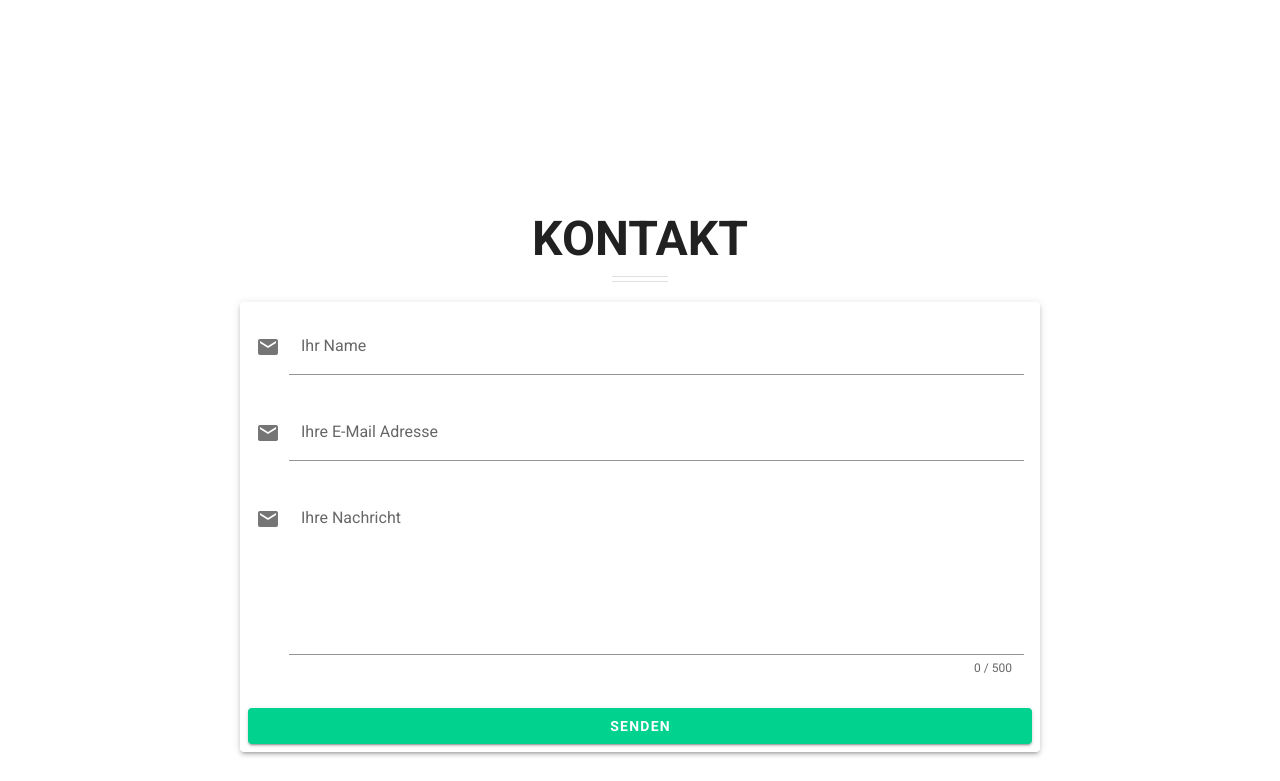
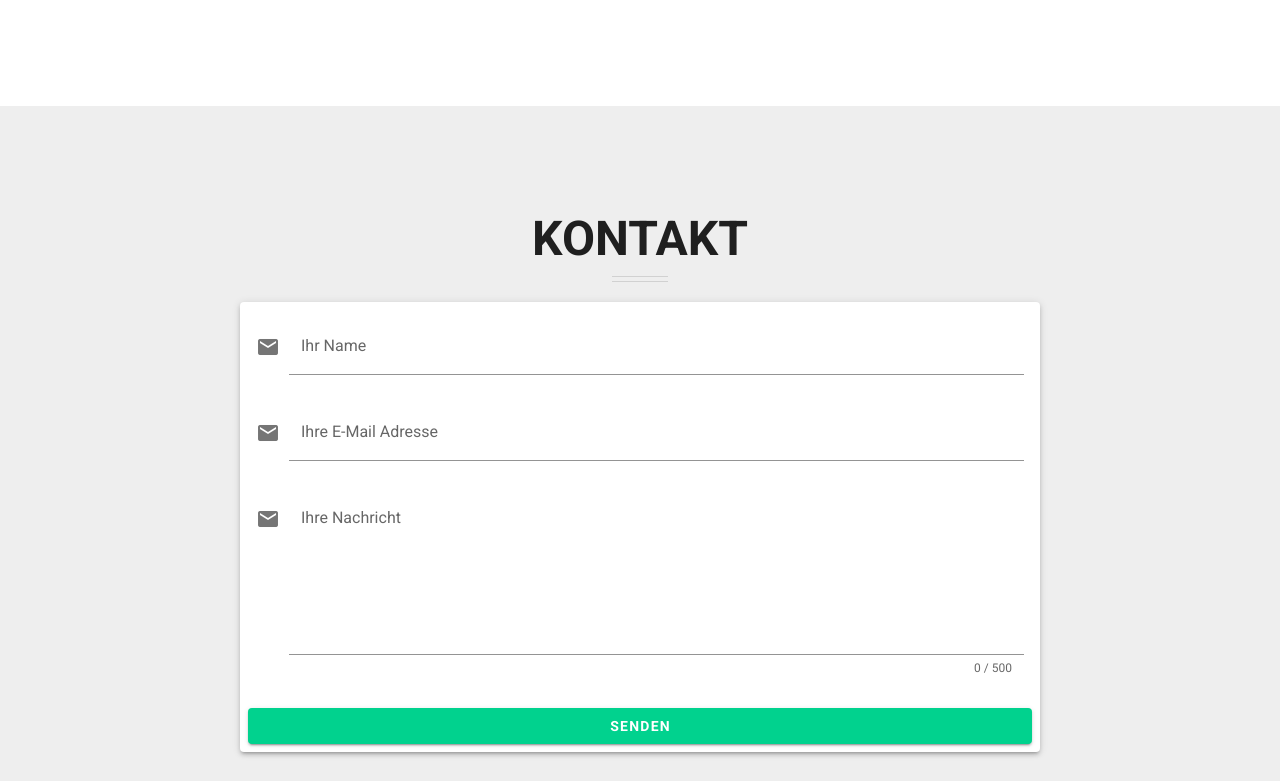
Before and after one commit to jnschbrt/website-portfolio, a Vue app: page / in a window 1280 px wide. Shown: the part 3839-4620 px from the top of the page. Built offline with nearby package versions, Linux system fonts and the light colour scheme; some icons are missing.

Commit message:
contact bg

```diff
--- a/src/components/Contact.vue
+++ b/src/components/Contact.vue
@@ -1,5 +1,5 @@
 <template>
-  <section id="contact">
+  <section id="contact" class="grey lighten-3">
     <div class="py-12"></div>
 
     <v-container class="text-center">
@@ -126,7 +126,7 @@ export default {
   validations: {
     name: { required },
     email: { required, email },
-    message: { required, maxLength: maxLength(500) }
+    message: { required, maxLength: maxLength(500) },
   },
 
   data: () => ({
@@ -135,7 +135,7 @@ export default {
     message: '',
     snackbar: false,
     snackbarText: 'Nachricht gesendet',
-    snackbarTimeout: 6000
+    snackbarTimeout: 6000,
   }),
 
   computed: {
@@ -161,7 +161,7 @@ export default {
       !this.$v.message.required &&
         errors.push('Bitte geben Sie Ihre Nachricht ein')
       return errors
-    }
+    },
   },
 
   methods: {
@@ -176,18 +176,18 @@ export default {
       var form = {
         name: this.name,
         email: this.email,
-        message: this.message
+        message: this.message,
       }
 
       // post form to netlify
       const axiosConfig = {
-        header: { 'Content-Type': 'application/x-www-form-urlencoded' }
+        header: { 'Content-Type': 'application/x-www-form-urlencoded' },
       }
       axios.post(
         '/',
         this.encode({
           'form-name': 'contact',
-          ...form
+          ...form,
         }),
         axiosConfig
       )
@@ -204,11 +204,11 @@ export default {
     encode(data) {
       return Object.keys(data)
         .map(
-          key => `${encodeURIComponent(key)}=${encodeURIComponent(data[key])}`
+          (key) => `${encodeURIComponent(key)}=${encodeURIComponent(data[key])}`
         )
         .join('&')
-    }
-  }
+    },
+  },
 }
 </script>
 
```
